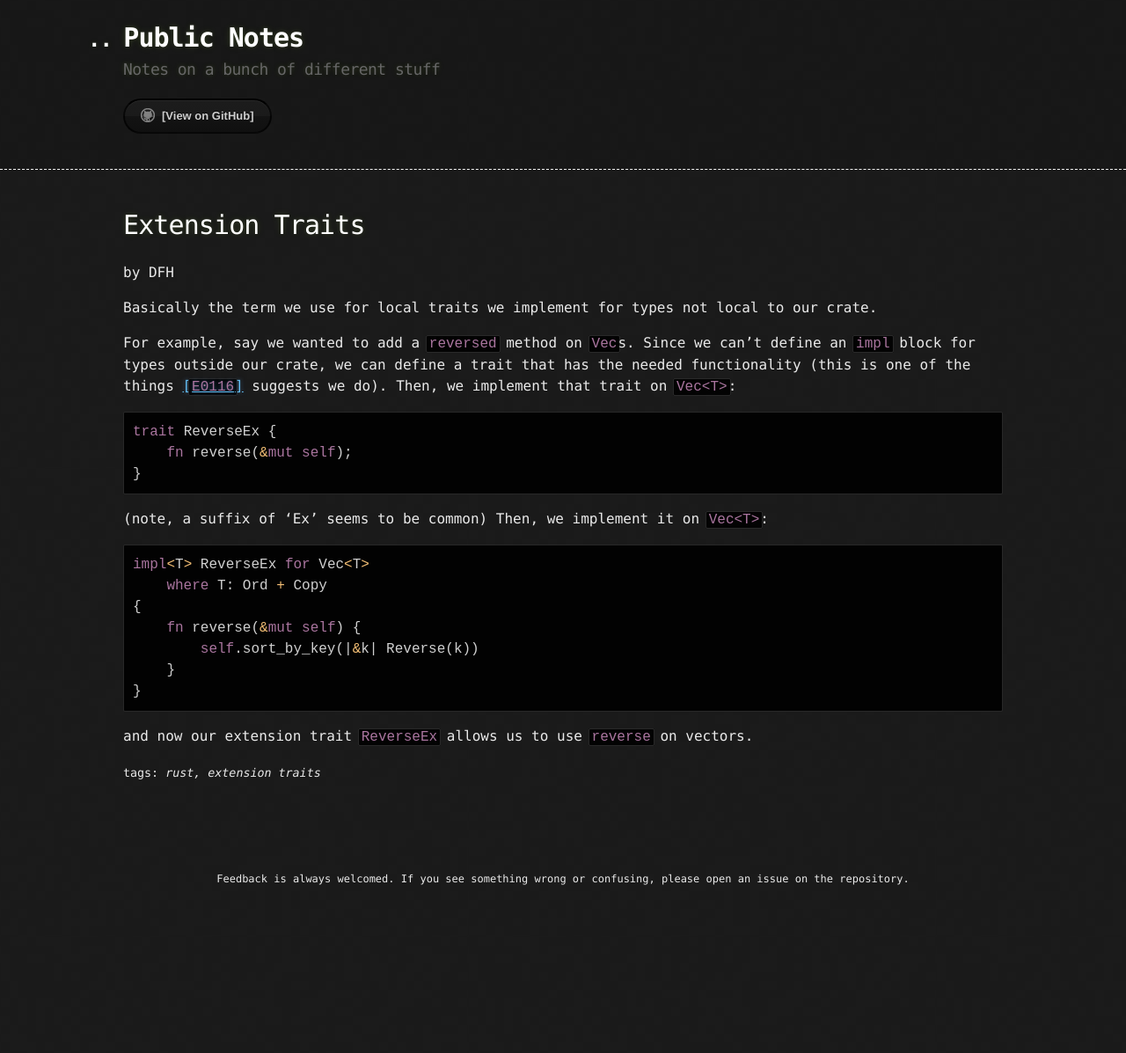
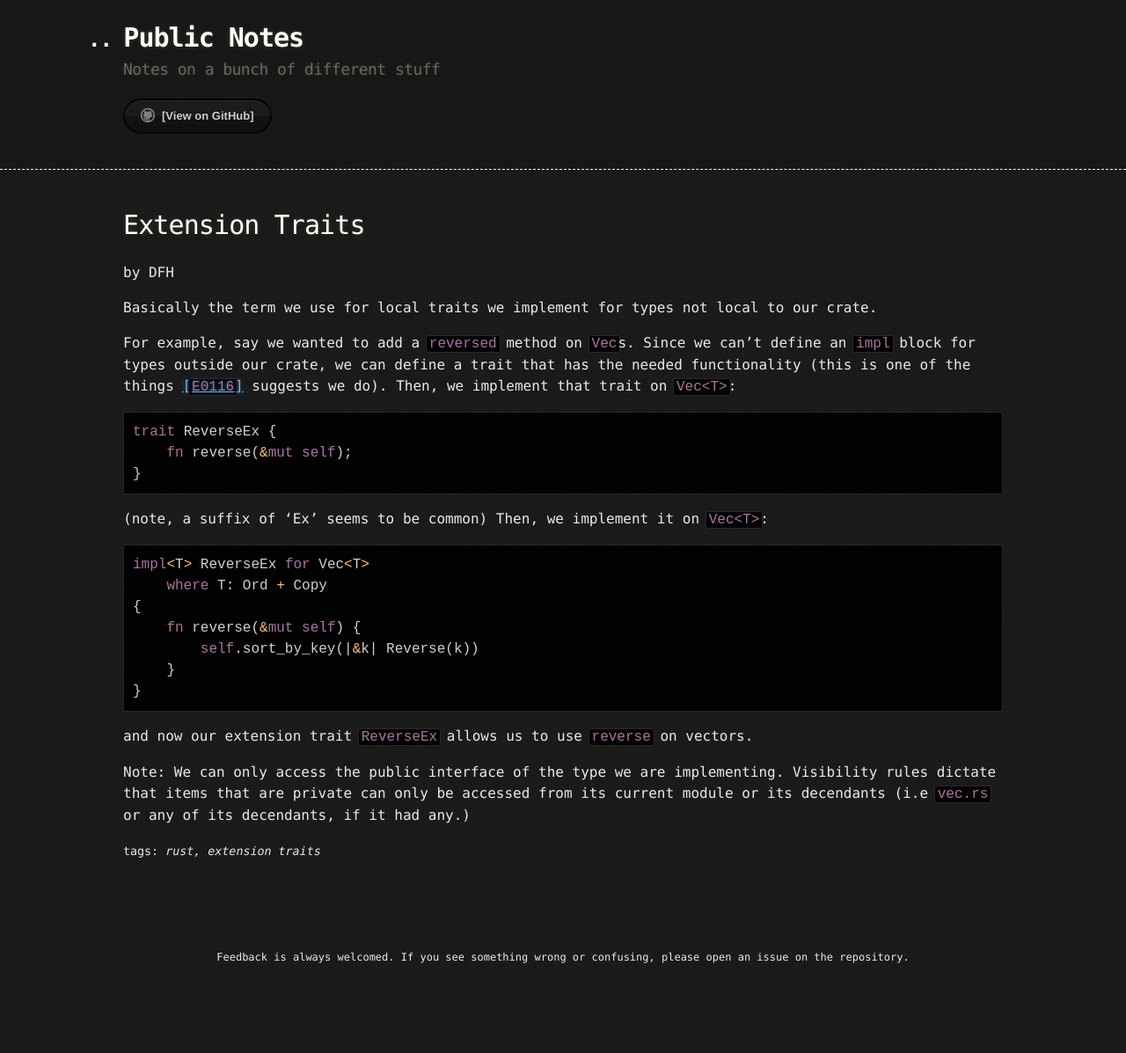
Before and after one commit to DimitrisJim/PubNotes, a Jekyll site: the page built from Rust/ExtensionTraits.md, in a window 1280 px wide. Shown: the whole page at 88% size. Built offline with Jekyll 4.4.1, drawn with Linux system fonts in a browser that asks for light colours; before the commit the page ends 1108 px from its top, so only the background shows below that.

Commit message:
small note on visibility

```diff
--- a/Rust/ExtensionTraits.md
+++ b/Rust/ExtensionTraits.md
@@ -28,4 +28,7 @@ impl<T> ReverseEx for Vec<T>
 
 and now our extension trait `ReverseEx` allows us to use `reverse` on vectors.
 
+Note: We can only access the public interface of the type we are implementing.
+Visibility rules dictate that items that are private can only be accessed from its current module or its decendants (i.e `vec.rs` or any of its decendants, if it had any.)
+
 [error0116]: https://doc.rust-lang.org/stable/error-index.html#E0116
```
